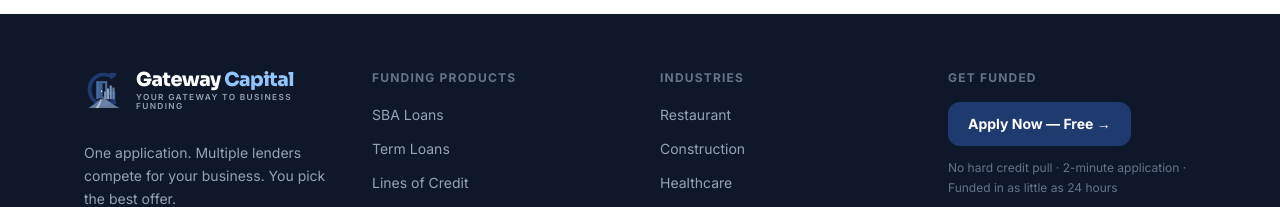
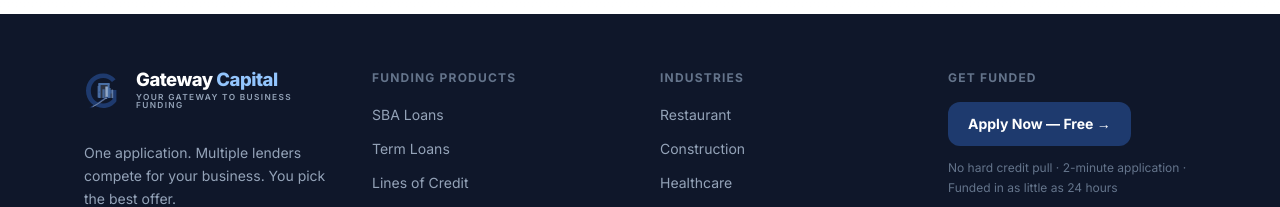
Before and after one commit to bigthinkcapital/gatewaycapital-site, a Next.js app: page /apply in a window 1280 px wide. Shown: the part 1106-1313 px from the top of the page. Built offline with nearby package versions, Linux system fonts and the light colour scheme.

Commit message:
feat: redraw logo mark to match actual brand — G with door, bars, curved path, no circle bg

```diff
--- a/src/components/GatewayLogo.tsx
+++ b/src/components/GatewayLogo.tsx
@@ -1,27 +1,22 @@
 /**
- * GatewayLogo — shared brand component
- * Faithful recreation of the Gateway Capital mark:
- *   - Serif G letterform in navy, open on the right with a crossbar shelf
- *   - Open door panel (left side, swung open) inside the G
- *   - Rising bar chart columns (center-right) through the doorway
- *   - Curved road/path sweeping in from the bottom
- *   - No circular/square background — mark sits on whatever bg is behind it
+ * GatewayLogo — shared brand components
  *
  * Exports:
- *   <LogoMark size={n} />                    — mark only, square, transparent bg
- *   <LogoHorizontal dark={bool} size={n} />  — mark + wordmark lockup
+ *   <LogoMark size={n} />            — mark only, transparent bg (nav, footer standalone)
+ *   <LogoHorizontal dark={bool} />   — mark + wordmark (nav light, footer dark)
  */
 
 /* ─────────────────────────────────────────────────────────────────────────
-   Colour palette
+   COLOR PALETTE (matching the uploaded brand mark)
    ───────────────────────────────────────────────────────────────────────── */
-const NAVY   = '#1e3a6e'
-const MID    = '#4a6fa5'   // door panel, road highlight
-const LIGHT  = '#8aa4c8'   // bar columns, road fill
+const NAVY   = '#1e3a6e'   // main G body
+const MID    = '#4a6fa5'   // door panel, bar midtones
+const LIGHT  = '#8aa4c8'   // lighter bar accents, road highlight
 const WHITE  = '#ffffff'
+const ROAD_STRIPE = '#b0bfd4' // road center stripe
 
 /* ─────────────────────────────────────────────────────────────────────────
-   MARK — transparent background, square viewBox 0 0 200 200
+   MARK — transparent background, scales cleanly at any size
    ───────────────────────────────────────────────────────────────────────── */
 export function LogoMark({ size = 48 }: { size?: number }) {
   return (
@@ -33,123 +28,133 @@
       xmlns="http://www.w3.org/2000/svg"
       aria-hidden="true"
     >
-      {/* ══════════════════════════════════════════════════════
-          OUTER G LETTERFORM — thick serif strokes, navy
-          Top arc curves from upper-right down and around.
-          Bottom closes with the serif foot + crossbar shelf.
-          ══════════════════════════════════════════════════════ */}
+      {/* ── OUTER G ARC (full serif G shape) ──────────────────────────── */}
+      {/*
+          The G is drawn as a single filled path:
+          - Starts at the top-right of the C-opening (before the crossbar)
+          - Sweeps counter-clockwise around the full outer arc
+          - Returns clockwise along the inner arc
+          - Ends with the horizontal crossbar shelf on the right
 
-      {/* Top stroke — thick arc, open right */}
+          ViewBox 200×200, center ~(100,105)
+      */}
       <path
         d={`
-          M 155 32
-          C 138 18, 112 12, 90 14
-          C 50 18, 18 52, 18 96
-          C 18 142, 50 176, 90 180
-          C 118 182, 144 170, 158 150
-          L 158 108
-          L 108 108
-          L 108 124
-          L 142 124
+          M 158 46
+          C 141 28, 120 18, 96 18
+          C 48 18, 10 56, 10 104
+          C 10 152, 48 190, 96 190
+          C 124 190, 148 177, 162 156
+          L 162 100
+          L 108 100
+          L 108 118
+          L 142 118
           L 142 148
-          C 130 160, 114 165, 96 164
-          C 62 163, 38 136, 38 98
-          C 38 60, 62 34, 96 32
-          C 112 31, 126 36, 138 46
+          C 128 162, 114 168, 96 168
+          C 61 168, 34 142, 34 104
+          C 34 66, 61 40, 96 40
+          C 114 40, 128 47, 140 60
           Z
         `}
         fill={NAVY}
       />
 
-      {/* Serif foot — bottom right of G crossbar */}
-      <rect x="104" y="152" width="56" height="18" rx="3" fill={NAVY} />
-      {/* Serif cap — top right where arc terminates */}
-      <rect x="128" y="14" width="32" height="18" rx="3" fill={NAVY} />
+      {/* ── DOOR FRAME inside the G opening ───────────────────────────── */}
+      {/* Left door post */}
+      <rect x="72" y="68" width="10" height="72" rx="2" fill={MID} />
+      {/* Right door post */}
+      <rect x="118" y="68" width="10" height="72" rx="2" fill={MID} />
+      {/* Top lintel */}
+      <rect x="72" y="65" width="56" height="10" rx="2" fill={MID} />
+      {/* Door opening gap (white light) */}
+      <rect x="82" y="75" width="36" height="65" rx="1" fill={WHITE} opacity="0.12" />
 
-      {/* ══════════════════════════════════════════════════════
-          DOOR FRAME — sits inside the G opening
-          ══════════════════════════════════════════════════════ */}
-      {/* Left door post */}
-      <rect x="62"  y="58" width="10" height="88" rx="2" fill={MID} />
-      {/* Right door post */}
-      <rect x="106" y="58" width="10" height="88" rx="2" fill={MID} />
-      {/* Top lintel */}
-      <rect x="62"  y="56" width="54" height="10" rx="2" fill={MID} />
+      {/* ── OPEN DOOR PANEL (swung open to the left, foreshortened) ───── */}
+      <path
+        d={`M 82 75 L 68 80 L 68 138 L 82 140 Z`}
+        fill={MID}
+        opacity="0.9"
+      />
+      {/* Door knob */}
+      <circle cx="76" cy="110" r="3" fill={NAVY} opacity="0.7" />
 
-      {/* ══════════════════════════════════════════════════════
-          OPEN DOOR PANEL — swung to the left
-          ══════════════════════════════════════════════════════ */}
-      <rect x="63" y="66" width="30" height="75" rx="2" fill={MID} opacity="0.85" />
-      {/* Door knob */}
-      <circle cx="88" cy="106" r="3.5" fill={WHITE} />
+      {/* ── RISING BAR BUILDINGS (through doorway, perspective) ─────────── */}
+      {/* Bar 1 — shortest left */}
+      <rect x="92"  y="96"  width="12" height="44" rx="1.5" fill={MID}   opacity="0.85" />
+      {/* Bar 2 — tallest center */}
+      <rect x="107" y="82"  width="13" height="58" rx="1.5" fill={LIGHT} opacity="0.95" />
+      {/* Bar 3 — medium right */}
+      <rect x="123" y="90"  width="11" height="50" rx="1.5" fill={MID}   opacity="0.80" />
+      {/* Bar 4 — shortest far right */}
+      <rect x="137" y="98"  width="9"  height="42" rx="1.5" fill={LIGHT} opacity="0.65" />
 
-      {/* ══════════════════════════════════════════════════════
-          RISING BAR COLUMNS — through the doorway, mid-right
-          4 columns, shortest left to tallest right then dip
-          ══════════════════════════════════════════════════════ */}
-      <rect x="100" y="108" width="11" height="38" rx="1.5" fill={LIGHT} opacity="0.8" />
-      <rect x="114" y="92"  width="11" height="54" rx="1.5" fill={LIGHT} />
-      <rect x="128" y="78"  width="11" height="68" rx="1.5" fill={LIGHT} opacity="0.9" />
-      <rect x="142" y="88"  width="11" height="58" rx="1.5" fill={LIGHT} opacity="0.75" />
+      {/* Subtle light streak on tallest bar */}
+      <rect x="108" y="83" width="4" height="56" rx="1" fill={WHITE} opacity="0.25" />
 
-      {/* ══════════════════════════════════════════════════════
-          CURVED ROAD — sweeping perspective path at bottom
-          ══════════════════════════════════════════════════════ */}
-      {/* Road body — wide at bottom, narrows toward door */}
+      {/* ── CURVED ROAD PATH flowing out from base of G ──────────────── */}
+      {/* Road outer edge */}
       <path
-        d="M 22 190 Q 60 165, 78 148 Q 86 140, 86 148 L 90 148 Q 90 136, 98 130 L 98 146 Q 106 136, 108 148 L 114 148 Q 106 140, 120 155 Q 148 172, 178 190 Z"
-        fill={LIGHT}
-        opacity="0.7"
+        d={`M 38 185 Q 75 165, 95 148 Q 115 132, 118 140`}
+        stroke={NAVY}
+        strokeWidth="7"
+        strokeLinecap="round"
+        fill="none"
+      />
+      {/* Road inner lighter band */}
+      <path
+        d={`M 44 183 Q 78 164, 97 149 Q 112 136, 114 140`}
+        stroke={ROAD_STRIPE}
+        strokeWidth="3.5"
+        strokeLinecap="round"
+        fill="none"
       />
       {/* Road highlight stripe */}
       <path
-        d="M 58 190 Q 76 168, 84 148 L 90 148 Q 84 166, 72 190 Z"
-        fill={WHITE}
-        opacity="0.55"
-      />
-      {/* Road edge curves */}
-      <path
-        d="M 22 192 Q 68 162, 84 144"
-        stroke={NAVY}
-        strokeWidth="3.5"
+        d={`M 50 181 Q 82 163, 100 151 Q 110 140, 112 141`}
+        stroke={WHITE}
+        strokeWidth="1.5"
         strokeLinecap="round"
         fill="none"
-        opacity="0.6"
+        opacity="0.5"
       />
+
+      {/* Road left edge sweep */}
       <path
-        d="M 178 192 Q 130 162, 112 144"
+        d={`M 30 188 Q 68 170, 90 154 Q 106 143, 108 146`}
         stroke={NAVY}
-        strokeWidth="3.5"
+        strokeWidth="5"
         strokeLinecap="round"
         fill="none"
-        opacity="0.6"
+        opacity="0.4"
       />
     </svg>
   )
 }
 
 /* ─────────────────────────────────────────────────────────────────────────
-   HORIZONTAL LOCKUP
+   HORIZONTAL LOCKUP — mark + wordmark
+   dark=false  → navy/blue text (nav on white bg)
+   dark=true   → white text (footer on dark bg)
    ───────────────────────────────────────────────────────────────────────── */
 interface LogoHorizontalProps {
   dark?: boolean
   size?: number
 }
 
-export function LogoHorizontal({ dark = false, size = 46 }: LogoHorizontalProps) {
-  const primary = dark ? '#ffffff' : NAVY
+export function LogoHorizontal({ dark = false, size = 44 }: LogoHorizontalProps) {
+  const primary = dark ? WHITE  : NAVY
   const accent  = dark ? '#93c5fd' : '#2563eb'
   const sub     = dark ? '#94a3b8' : '#64748b'
 
   return (
-    <span className="flex items-center gap-3 group">
-      <span className="flex-shrink-0 transition-transform group-hover:scale-105 duration-200">
+    <span className="flex items-center gap-3">
+      <span className="flex-shrink-0">
         <LogoMark size={size} />
       </span>
       <span className="leading-none select-none">
         <span
           className="block font-extrabold tracking-tight leading-none"
-          style={{ fontFamily: 'var(--font-sora, ui-serif)', fontSize: '1.2rem', color: primary }}
+          style={{ fontSize: '1.15rem', color: primary }}
         >
           Gateway{' '}
           <span style={{ color: accent }}>Capital</span>
```
